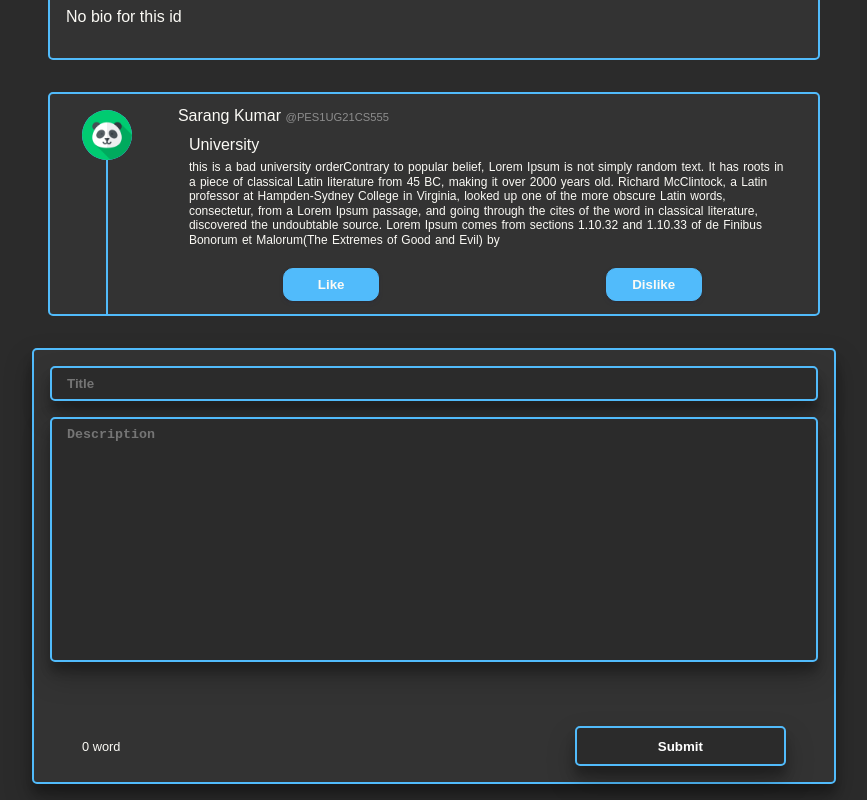
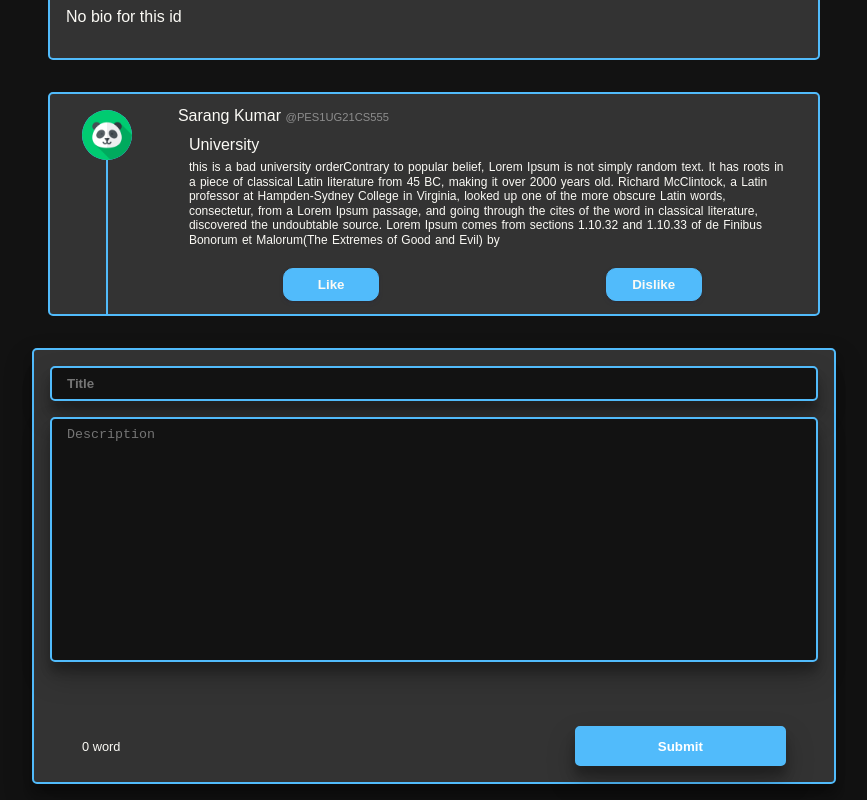
Before and after one commit to we-post/dashboard, a React (Create React App) app: page / in a window 1280 px wide. Shown: the part 1810-2610 px from the top of the page, without its empty margins (206-1073 px from the left). Built offline with nearby package versions, Linux system fonts and the light colour scheme; a web font is replaced by a local one.

Commit message:
Nothing much

```diff
--- a/src/App.css
+++ b/src/App.css
@@ -3,7 +3,8 @@
 :root {
   padding: 0;
   margin: 0;
-  --bgcolor: #2B2B2B;
+  --bgaccentcolor: #2B2B2B;
+  --bgcolor: #121212;
   --fontcolor: #FBFAF5;
   --accentfontcolor: rgb(142, 142, 142);
   --maincolor: #51BBFB;
@@ -341,13 +342,11 @@ a:hover {
 
 .profile_bio {
   margin: 1rem 0;
-
 }
 
 /* Tweet */
 
 .tweet_comp{
-
   margin: 1rem;
   width: 60vw;
   border: 2px solid var(--maincolor);
@@ -364,9 +363,6 @@ a:hover {
 }
 
 
-.tweet_title{
-  /* background-color: #51BBFB; */
-}
 
 .tweet_desc{
   /* background-color: #f0f0f0; */
@@ -375,10 +371,13 @@ a:hover {
 
 .tweet_btns{
   display: flex;
-  /* background-color: red; */
-  justify-content: space-between;
+  transition: all 100ms linear;justify-content: space-between;
   align-items: center;
   padding:0 2rem;
+}
+
+.tweet_input_submit:hover{
+  background-color: transparent;
 }
 
 .tweet_input_desc, .tweet_input_text{
@@ -392,19 +391,20 @@ a:hover {
   color:#fff;
   font-weight: bold;
   padding: 8px 15px;
-  box-shadow: rgba(0, 0, 0, 0.25) 0px 14px 28px, rgba(0, 0, 0, 0.22) 0px 10px 10px;}
+  box-shadow: rgba(0, 0, 0, 0.25) 0px 14px 28px, rgba(0, 0, 0, 0.22) 0px 10px 10px;
+}
 
 .tweet_input_desc{
   height:100px;
   resize: none;
-  /* column-span:40px; */
+  font-weight:300;
 }
 
 .tweet_input_submit{
   display: block;
   outline:none;
   cursor:pointer;
-  background-color: var(--bgcolor);
+  background-color: var(--maincolor);
   outline:none;
   border: 2px solid var(--maincolor);
   border-radius: 5px;
@@ -427,9 +427,11 @@ a:hover {
 .card-section{
   padding-left: 200px;
 }
+
 .head-side{
   display: block;
 }
+
 .card_title{
   color:var(--fontcolor);
   margin:1rem 0rem -0.6rem 1rem;
--- a/src/components/TweetCard.jsx
+++ b/src/components/TweetCard.jsx
@@ -13,7 +13,7 @@ function TweetCard() {
 
     return (
         <div className="comp_center">
-            <form className="tweet_comp">
+            <form className="tweet_comp" action='/' method="POST">
                 <div className="tweet_title">
                     <div className="tweet_title_text">
                         <input className="tweet_input_text" type="text" placeholder="Title"/>
```
